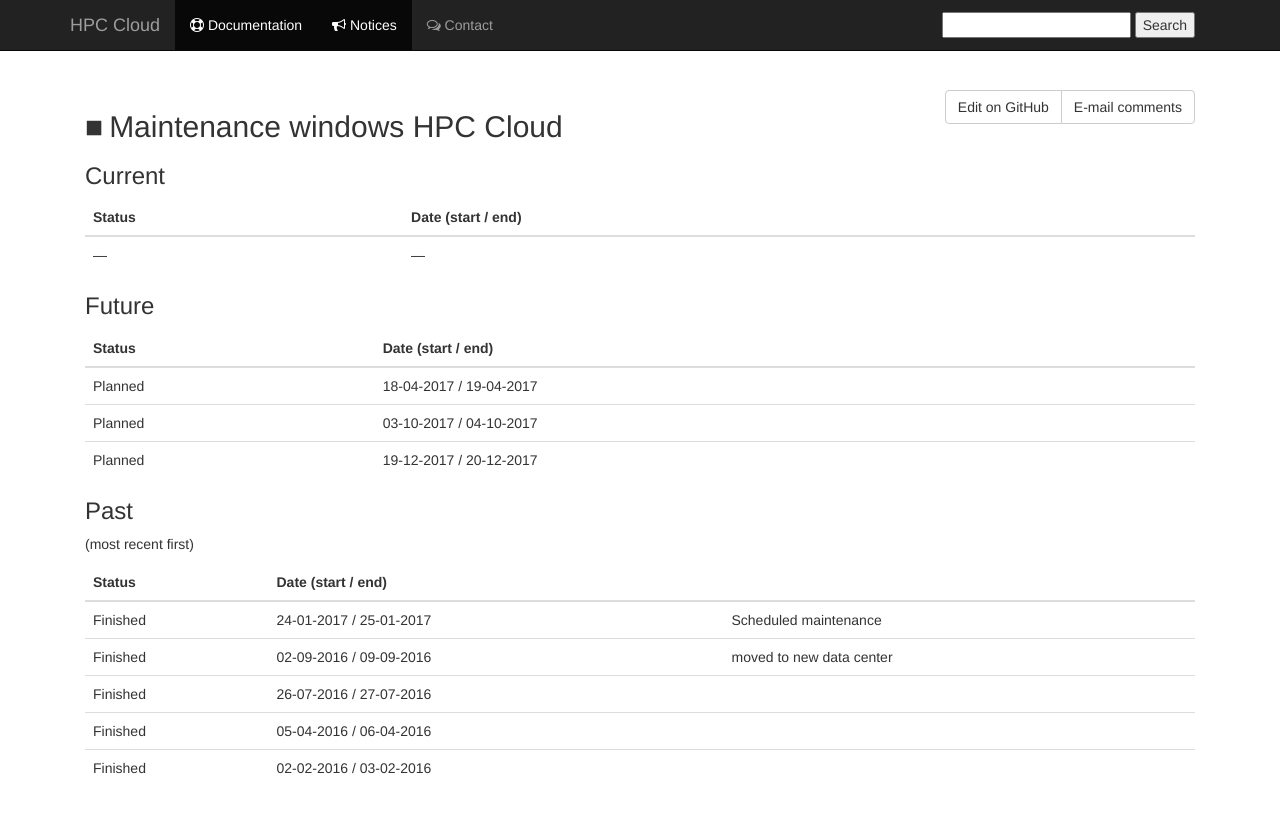
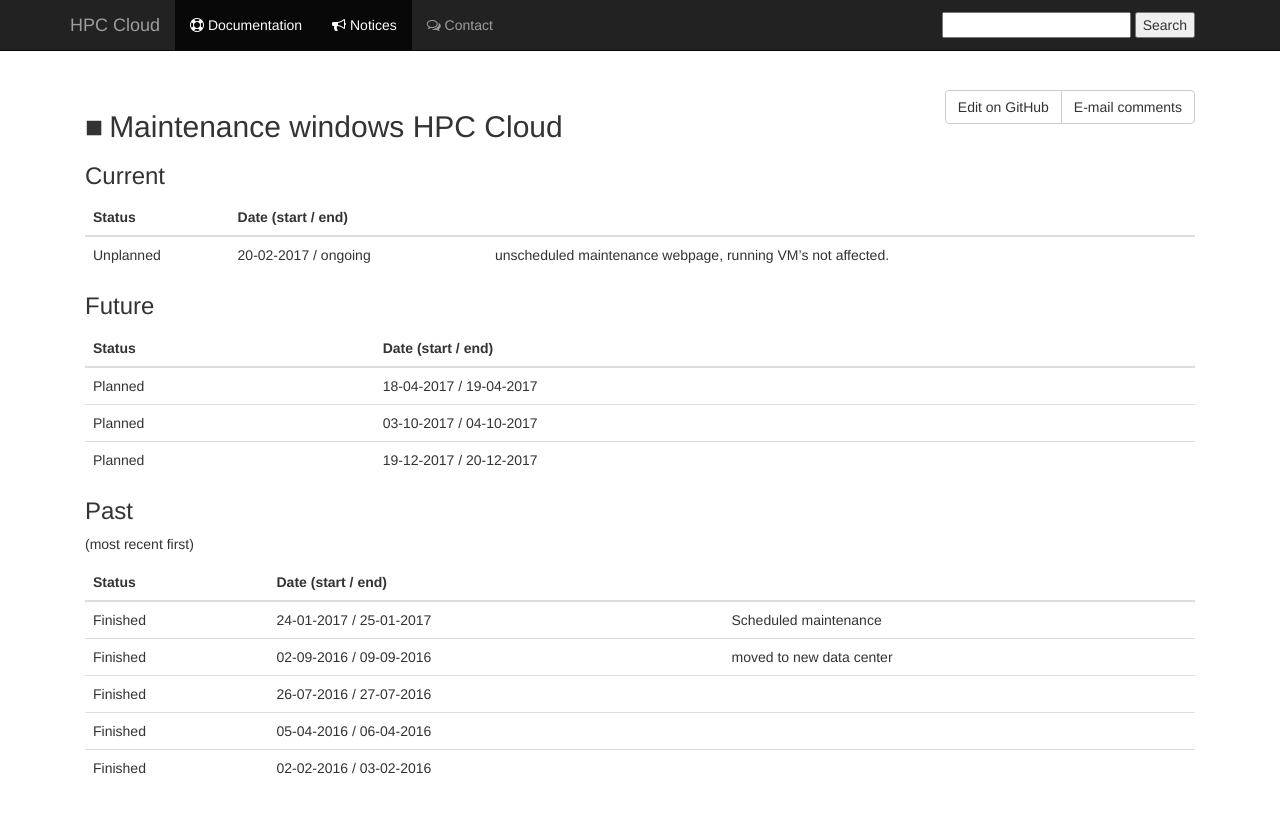
Before and after one commit to sara-nl/clouddocs, a Jekyll site: the page built from maintenance.markdown, in a window 1280 px wide. Shown: the top 813 px of the page. Built offline with Jekyll 4.4.1, drawn with Linux system fonts in a browser that asks for light colours; nearby versions of some CDN libraries; our own code applies the rules of GitHub Pages for plain Markdown files.

Commit message:
Added current downtime
Currently webpage offline. Running VM's are not affected.

```diff
--- a/maintenance.markdown
+++ b/maintenance.markdown
@@ -8,7 +8,7 @@
 
 |   Status    |   Date (start / end)        |   |
 |:------------|:----------------------------|:--|
-|   &mdash;   |   &mdash;   |   |
+|   Unplanned   |   20-02-2017 / ongoing   | unscheduled maintenance webpage, running VM's not affected. |
 {: class="table"}
 
 ### Future
```
